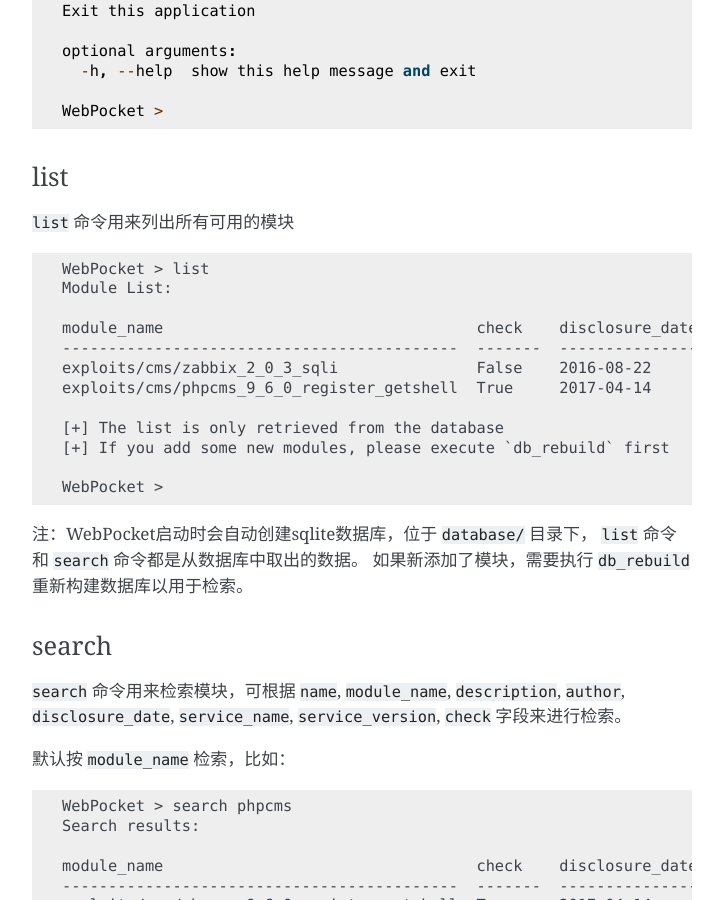
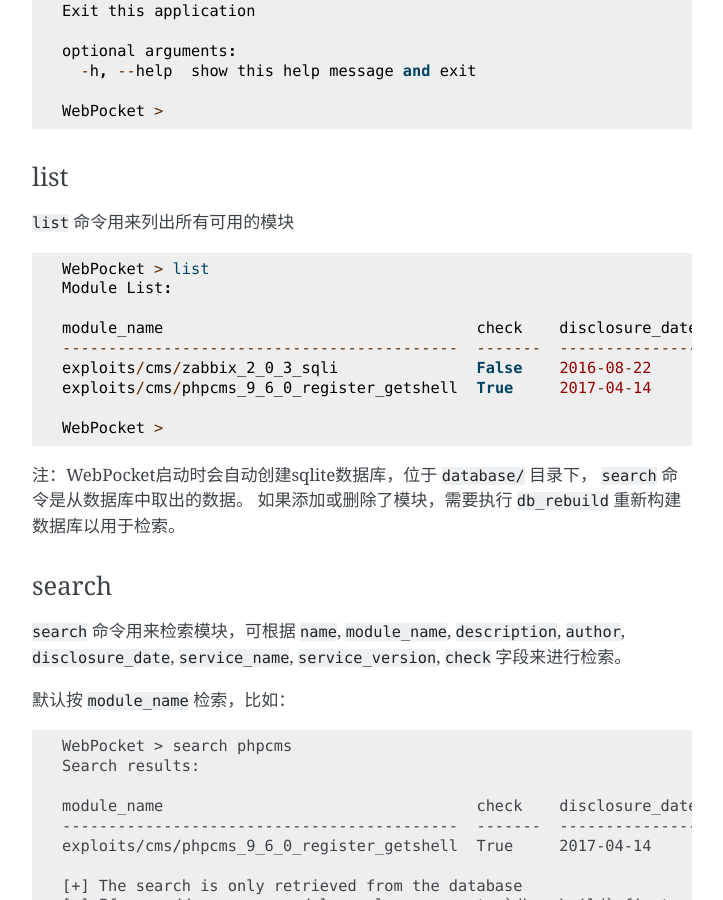
Before and after one commit to TuuuNya/WebPocket, a Sphinx documentation site: the page built from docs/framework/tutorial.rst, in a window 1280 px wide and 900 px high, scrolled down 1494 px. Shown: the whole window, without its empty margins (388-1111 px from the left). Built offline with Sphinx 7.4.7, drawn with Linux system fonts in a browser that asks for light colours.

Commit message:
docs: modify new feature docs

```diff
--- a/docs/framework/tutorial.rst
+++ b/docs/framework/tutorial.rst
@@ -88,13 +88,10 @@
     exploits/cms/zabbix_2_0_3_sqli               False    2016-08-22         zabbix 2.0.3 jsrpc.php sqli
     exploits/cms/phpcms_9_6_0_register_getshell  True     2017-04-14         phpcms 9.6.0 register page getshell
 
-    [+] The list is only retrieved from the database
-    [+] If you add some new modules, please execute `db_rebuild` first
-
     WebPocket >
 
-注：WebPocket启动时会自动创建sqlite数据库，位于 ``database/`` 目录下， ``list`` 命令和 ``search`` 命令都是从数据库中取出的数据。
-如果新添加了模块，需要执行 ``db_rebuild`` 重新构建数据库以用于检索。
+注：WebPocket启动时会自动创建sqlite数据库，位于 ``database/`` 目录下， ``search`` 命令是从数据库中取出的数据。
+如果添加或删除了模块，需要执行 ``db_rebuild`` 重新构建数据库以用于检索。
 
 search
 ----------
--- a/docs/index.rst
+++ b/docs/index.rst
@@ -9,8 +9,8 @@
 
 **本框架仅为沉淀安全研究成果，方便甲方公司及安全人员自测漏洞使用，请勿用于非授权的渗透测试，请使用者遵守《中华人民共和国网络安全法》，本人及公司不负任何连带法律责任**
 
-.. image:: https://asciinema.org/a/230519.svg
-   :target: https://asciinema.org/a/230519
+.. image:: https://asciinema.org/a/Oe4dZp79yllpda95vPNit9ft5.svg
+   :target: https://asciinema.org/a/Oe4dZp79yllpda95vPNit9ft5
 
 
 目录
```
